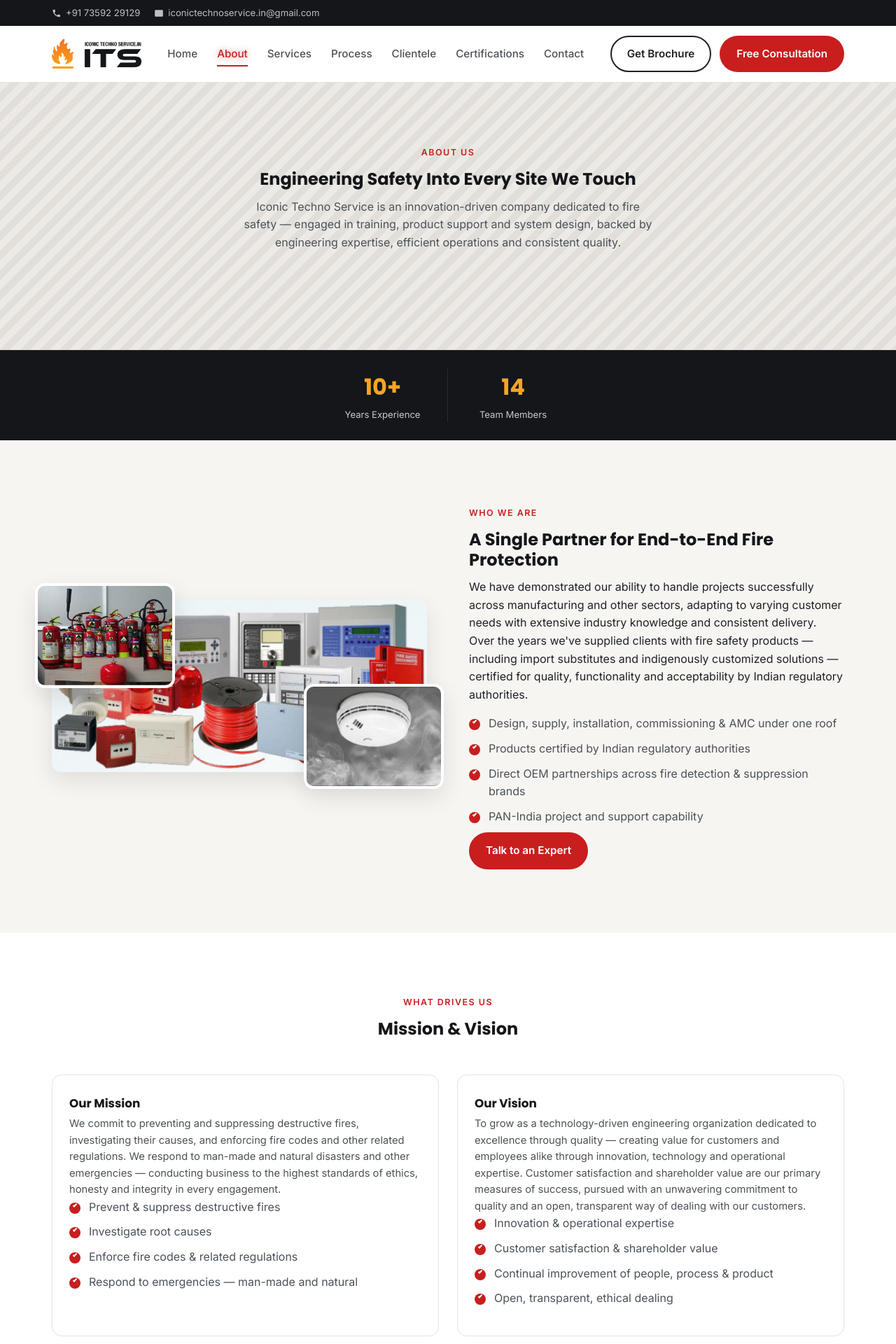
After one commit to shahbazkhan74659-crypto/Fireservice-portfolio, a Django app: page /about/ in a window 1280 px wide. The commit adds this page. Shown: the top 1920 px of the page at 70% size. Run offline with Django 5.2, Linux system fonts and the light colour scheme.

Commit message:
About Page and Favicon
Adds the About page (Who We Are, Mission & Vision, Achievements,
team-photo backdrop) with reusable includes, a fixed always-on-screen
site header that shrinks on scroll, active nav-link highlighting, and
a transparent-background favicon set.

Co-Authored-By: Claude Sonnet 5 <noreply@anthropic.com>
Claude-Session: https://claude.ai/code/session_018XDqwqiizmPueVrUs8uoMt

```diff
--- a/core/urls.py
+++ b/core/urls.py
@@ -1,10 +1,11 @@
 from django.urls import path
 
 from core.api_views import ContactMessageCreateView, SurveyRequestCreateView
-from core.views import ContactPageView, HomeView, SurveyPageView
+from core.views import AboutView, ContactPageView, HomeView, SurveyPageView
 
 urlpatterns = [
     path('', HomeView.as_view(), name='home'),
+    path('about/', AboutView.as_view(), name='about'),
     path('survey/', SurveyPageView.as_view(), name='survey'),
     path('api/survey/', SurveyRequestCreateView.as_view(), name='api-survey'),
     path('contact/', ContactPageView.as_view(), name='contact'),
--- a/core/views.py
+++ b/core/views.py
@@ -5,6 +5,10 @@ from django.views.generic import TemplateView
 
 class HomeView(TemplateView):
     template_name = 'home.html'
+
+
+class AboutView(TemplateView):
+    template_name = 'about.html'
 
 
 @method_decorator(ensure_csrf_cookie, name='dispatch')
--- a/static/css/style.css
+++ b/static/css/style.css
@@ -80,31 +80,44 @@ p{margin:0 0 1em;}
   max-width:85%;
 }
 
+/* ============ Site header (topbar + header, both always on screen) ============ */
+/* position:fixed, not sticky — html/body's overflow-x:hidden (load-bearing, see below)
+   makes browsers compute overflow-y:auto on both, which breaks position:sticky for descendants. */
+.site-header{position:fixed;top:0;left:0;width:100%;z-index:100;}
+
 /* ============ Top bar ============ */
-.topbar{background:var(--ink-900);color:#cfd3d8;font-size:.82rem;}
+.topbar{
+  background:var(--ink-900);color:#cfd3d8;font-size:.82rem;
+  max-height:60px;overflow:hidden;
+  transition:max-height .25s ease, opacity .2s ease;
+}
 .topbar__inner{display:flex;justify-content:space-between;align-items:center;padding:8px 24px;flex-wrap:wrap;gap:6px;}
 .topbar__contact{display:flex;gap:20px;flex-wrap:wrap;}
 .topbar__contact a{display:flex;align-items:center;gap:6px;opacity:.9;}
 .topbar__contact a:hover{opacity:1;color:var(--amber-500);}
 .topbar__contact .icon{width:14px;height:14px;}
+.site-header.is-scrolled .topbar{max-height:0;opacity:0;}
 
 /* ============ Header ============ */
 .header{
-  position:sticky;top:0;z-index:100;
   background:rgba(255,255,255,.92);
   backdrop-filter:blur(8px);
   border-bottom:1px solid var(--line);
 }
-.header__inner{display:flex;align-items:center;justify-content:space-between;padding:14px 24px;gap:20px;}
+.header__inner{display:flex;align-items:center;justify-content:space-between;padding:14px 24px;gap:20px;transition:padding .25s ease;}
+.site-header.is-scrolled .header__inner{padding:8px 24px;}
 .logo{display:flex;align-items:center;gap:10px;}
-.logo__img{height:42px;width:auto;display:block;}
+.logo__img{height:42px;width:auto;display:block;transition:height .25s ease;}
 .logo--footer .logo__img{height:44px;}
+.site-header.is-scrolled .logo__img{height:32px;}
 
 .nav{display:flex;gap:28px;}
 .nav a{font-weight:500;font-size:.95rem;color:var(--ink-600);position:relative;padding:4px 0;}
 .nav a:hover{color:var(--red-600);}
 .nav a::after{content:'';position:absolute;left:0;bottom:-2px;width:0;height:2px;background:var(--red-600);transition:width .2s ease;}
 .nav a:hover::after{width:100%;}
+.nav a.active{color:var(--red-600);text-shadow:0 0 10px rgba(200,30,30,.55);}
+.nav a.active::after{width:100%;}
 
 .header__actions{display:flex;align-items:center;gap:12px;}
 .nav__toggle{display:none;flex-direction:column;gap:5px;background:none;border:none;cursor:pointer;padding:6px;}
@@ -132,6 +145,7 @@ p{margin:0 0 1em;}
 
 .stats{position:relative;z-index:2;background:var(--ink-900);border-top:1px solid rgba(255,255,255,.08);}
 .stats__grid{display:grid;grid-template-columns:repeat(4,1fr);padding:26px 24px;}
+.stats__grid--2{grid-template-columns:repeat(2,1fr);max-width:420px;margin:0 auto;}
 .stat{text-align:center;color:#fff;border-right:1px solid rgba(255,255,255,.1);}
 .stat:last-child{border-right:none;}
 .stat__num,.stat__suffix{font-family:var(--ff-display);font-size:2rem;font-weight:700;color:var(--amber-500);}
@@ -141,15 +155,21 @@ p{margin:0 0 1em;}
 .section{padding:90px 0;}
 .section--tint{background:var(--tint);}
 .section--dark{background:var(--dark);}
+.section--flush-bottom{padding-bottom:0;}
 .text-light{color:#fff;}
 .section__head{max-width:640px;margin:0 auto 50px;text-align:center;}
 .section__head .eyebrow{display:block;}
 .section__sub{color:var(--ink-600);}
 
+/* ============ About intro (team photo backdrop) ============ */
+.about-intro{position:relative;overflow:hidden;}
+.about-intro__bg{position:absolute;inset:0;z-index:0;border:none;border-radius:0;min-height:0;align-items:flex-end;padding-bottom:20px;}
+.about-intro__content{position:relative;z-index:1;margin-bottom:140px;}
+
 /* ============ About ============ */
 .about{display:grid;grid-template-columns:1fr 1fr;gap:60px;align-items:center;}
 .about__media{position:relative;}
-.about__img{aspect-ratio:4/3;}
+.about__img{aspect-ratio:1200/551;width:100%;object-fit:cover;border-radius:var(--radius);display:block;box-shadow:var(--shadow-md);}
 .about__badge{
   position:absolute;bottom:-24px;left:-24px;background:var(--red-600);color:#fff;
   border-radius:var(--radius);padding:18px 22px;box-shadow:var(--shadow-md);
@@ -157,6 +177,12 @@ p{margin:0 0 1em;}
 }
 .about__badge strong{font-family:var(--ff-display);font-size:1.8rem;}
 .about__badge span{font-size:.75rem;opacity:.9;}
+.about__pic{
+  position:absolute;width:200px;aspect-ratio:4/3;object-fit:cover;
+  border-radius:var(--radius);border:4px solid #fff;box-shadow:var(--shadow-md);
+}
+.about__pic--tl{top:-24px;left:-24px;}
+.about__pic--br{bottom:-24px;right:-24px;}
 .check-list li{position:relative;padding-left:28px;margin-bottom:10px;color:var(--ink-600);}
 .check-list li::before{
   content:'';position:absolute;left:0;top:6px;width:16px;height:16px;border-radius:50%;
@@ -169,6 +195,7 @@ p{margin:0 0 1em;}
 /* ============ Services grid ============ */
 .grid{display:grid;gap:26px;}
 .grid--services{grid-template-columns:repeat(4,1fr);}
+.grid--mission{grid-template-columns:repeat(2,1fr);}
 .card{
   background:#fff;border:1px solid var(--line);border-radius:var(--radius);padding:30px 24px;
   transition:transform .2s ease, box-shadow .2s ease, border-color .2s ease;
@@ -295,7 +322,10 @@ p{margin:0 0 1em;}
   .stat{border-right:none;border-bottom:1px solid rgba(255,255,255,.1);padding-bottom:14px;}
 }
 @media (max-width:600px){
-  .grid--services,.grid--why,.cert-grid{grid-template-columns:1fr;}
+  .about__pic{width:150px;}
+  .about__pic--tl{top:-16px;left:-16px;}
+  .about__pic--br{bottom:-16px;right:-16px;}
+  .grid--services,.grid--why,.grid--mission,.cert-grid{grid-template-columns:1fr;}
   .logo-grid{grid-template-columns:repeat(2,1fr);}
   .form-row{grid-template-columns:1fr;}
   .topbar__inner{flex-direction:column;align-items:flex-start;}
--- a/static/js/site.js
+++ b/static/js/site.js
@@ -13,9 +13,20 @@ document.addEventListener('DOMContentLoaded', () => {
     link.addEventListener('click', () => nav.classList.remove('open'));
   });
 
-  // Header shadow on scroll
+  // Shrink site header on scroll
+  // site-header is position:fixed (removed from flow), so body needs matching
+  // padding-top kept in sync with its real height, including the shrink transition.
+  const siteHeader = document.getElementById('siteHeader');
   const header = document.getElementById('header');
+  const syncHeaderOffset = () => {
+    document.body.style.paddingTop = siteHeader.offsetHeight + 'px';
+  };
+  syncHeaderOffset();
+  window.addEventListener('resize', syncHeaderOffset);
+  siteHeader.addEventListener('transitionend', syncHeaderOffset);
+
   window.addEventListener('scroll', () => {
+    siteHeader.classList.toggle('is-scrolled', window.scrollY > 10);
     header.style.boxShadow = window.scrollY > 10 ? '0 4px 16px rgba(0,0,0,.08)' : 'none';
   });
 
--- /dev/null
+++ b/templates/about.html
@@ -0,0 +1,72 @@
+{% extends "base.html" %}
+
+{% block title %}About Us | Iconic Techno Service{% endblock %}
+{% block meta_description %}Iconic Techno Service is a fire &amp; life-safety systems company delivering design, supply, installation and AMC support across manufacturing, commercial and institutional sites.{% endblock %}
+
+{% block content %}
+
+  <!-- ===== Page intro ===== -->
+  <section class="section section--flush-bottom about-intro">
+    <div class="placeholder-img about-intro__bg" data-placeholder="Group photo: full team (14 members)"></div>
+    <div class="container section__head about-intro__content">
+      <p class="eyebrow">About Us</p>
+      <h2>Engineering Safety Into Every Site We Touch</h2>
+      <p class="section__sub">Iconic Techno Service is an innovation-driven company dedicated to fire safety &mdash; engaged in training, product support and system design, backed by engineering expertise, efficient operations and consistent quality.</p>
+    </div>
+
+    <div class="stats">
+      <div class="container stats__grid stats__grid--2">
+        <div class="stat"><span class="stat__num" data-count="10">0</span><span class="stat__suffix">+</span><span class="stat__label">Years Experience</span></div>
+        <div class="stat"><span class="stat__num" data-count="14">0</span><span class="stat__label">Team Members</span></div>
+      </div>
+    </div>
+  </section>
+
+  {% include "includes/who-we-are.html" %}
+
+  {% include "includes/mission-vision.html" %}
+
+  <!-- ===== Achievements ===== -->
+  <section class="section section--dark" id="achievements">
+    <div class="container">
+      <div class="section__head">
+        <p class="eyebrow eyebrow--light">Track Record</p>
+        <h2 class="text-light">Achievements</h2>
+      </div>
+
+      <div class="grid grid--why">
+        <div class="why">
+          <div class="why__icon">01</div>
+          <h3>Direct OEM Partnerships</h3>
+          <p>Authorized ties with global brands including Siemens, Honeywell, Notifier, Xtrailis, Apollo and Kentec &mdash; one stop for design, supply and after-sales support.</p>
+        </div>
+        <div class="why">
+          <div class="why__icon">02</div>
+          <h3>Data Center Expertise</h3>
+          <p>System integration leader for data centers &mdash; over 5,000 sq. ft. of data-center fire protection commissioned in the last 24 months.</p>
+        </div>
+        <div class="why">
+          <div class="why__icon">03</div>
+          <h3>Telecom Sector Supplier</h3>
+          <p>A leading supplier of fire safety equipment to telecom companies, including ongoing after-sales service and maintenance.</p>
+        </div>
+        <div class="why">
+          <div class="why__icon">04</div>
+          <h3>Full Project Lifecycle</h3>
+          <p>Complete service range &mdash; design, estimation, supply, installation, commissioning and project management &mdash; under one contract.</p>
+        </div>
+        <div class="why">
+          <div class="why__icon">05</div>
+          <h3>PAN-India Reach</h3>
+          <p>Project and support capability extending across multiple regions to meet the fire safety needs of clients nationwide.</p>
+        </div>
+        <div class="why">
+          <div class="why__icon">06</div>
+          <h3>Proven Client Base</h3>
+          <p>Trusted by organizations across oil &amp; gas, manufacturing, real estate, BFSI and retail sectors.</p>
+        </div>
+      </div>
+    </div>
+  </section>
+
+{% endblock %}
--- a/templates/base.html
+++ b/templates/base.html
@@ -5,6 +5,11 @@
 <meta name="viewport" content="width=device-width, initial-scale=1.0">
 <title>{% block title %}Iconic Techno Service | Total Fire Protection for Life &amp; Property{% endblock %}</title>
 <meta name="description" content="{% block meta_description %}Iconic Techno Service designs, installs and maintains complete fire safety systems for residential, commercial, industrial and institutional clients.{% endblock %}">
+<link rel="apple-touch-icon" sizes="180x180" href="{% static 'favicon/apple-touch-icon.png' %}">
+<link rel="icon" type="image/png" sizes="32x32" href="{% static 'favicon/favicon-32x32.png' %}">
+<link rel="icon" type="image/png" sizes="16x16" href="{% static 'favicon/favicon-16x16.png' %}">
+<link rel="icon" href="{% static 'favicon/favicon.ico' %}">
+<link rel="manifest" href="{% static 'favicon/site.webmanifest' %}">
 <link rel="preconnect" href="https://fonts.googleapis.com">
 <link href="https://fonts.googleapis.com/css2?family=Poppins:wght@400;500;600;700;800&family=Inter:wght@400;500;600&display=swap" rel="stylesheet">
 <link rel="stylesheet" href="{% static 'css/style.css' %}">
@@ -12,6 +17,7 @@
 </head>
 <body>
 
+<div class="site-header" id="siteHeader">
 <!-- ===== Top bar ===== -->
 <div class="topbar">
   <div class="container topbar__inner">
@@ -30,13 +36,13 @@
     </a>
 
     <nav class="nav" id="nav">
-      <a href="/">Home</a>
-      <a href="/about/">About</a>
-      <a href="/services/">Services</a>
-      <a href="/process/">Process</a>
-      <a href="/clientele/">Clientele</a>
-      <a href="/certifications/">Certifications</a>
-      <a href="/contact/">Contact</a>
+      <a href="/" class="{% if request.path == '/' %}active{% endif %}">Home</a>
+      <a href="/about/" class="{% if request.path == '/about/' %}active{% endif %}">About</a>
+      <a href="/services/" class="{% if request.path == '/services/' %}active{% endif %}">Services</a>
+      <a href="/process/" class="{% if request.path == '/process/' %}active{% endif %}">Process</a>
+      <a href="/clientele/" class="{% if request.path == '/clientele/' %}active{% endif %}">Clientele</a>
+      <a href="/certifications/" class="{% if request.path == '/certifications/' %}active{% endif %}">Certifications</a>
+      <a href="/contact/" class="{% if request.path == '/contact/' %}active{% endif %}">Contact</a>
     </nav>
 
     <div class="header__actions">
@@ -48,6 +54,7 @@
     </div>
   </div>
 </header>
+</div>
 
 <main>
 {% block content %}{% endblock %}
--- a/templates/home.html
+++ b/templates/home.html
@@ -25,6 +25,8 @@
       </div>
     </div>
   </section>
+
+  {% include "includes/who-we-are.html" with cta_text="See More About Us" cta_url="/about/" %}
 
   <!-- ===== Why Choose Us ===== -->
   <section class="section section--dark" id="why">
--- /dev/null
+++ b/templates/includes/mission-vision.html
@@ -0,0 +1,32 @@
+<!-- ===== Mission & Vision ===== -->
+<section class="section">
+  <div class="container">
+    <div class="section__head">
+      <p class="eyebrow">What Drives Us</p>
+      <h2>Mission &amp; Vision</h2>
+    </div>
+
+    <div class="grid grid--mission">
+      <article class="card">
+        <h3>Our Mission</h3>
+        <p>We commit to preventing and suppressing destructive fires, investigating their causes, and enforcing fire codes and other related regulations. We respond to man-made and natural disasters and other emergencies &mdash; conducting business to the highest standards of ethics, honesty and integrity in every engagement.</p>
+        <ul class="check-list">
+          <li>Prevent &amp; suppress destructive fires</li>
+          <li>Investigate root causes</li>
+          <li>Enforce fire codes &amp; related regulations</li>
+          <li>Respond to emergencies &mdash; man-made and natural</li>
+        </ul>
+      </article>
+      <article class="card">
+        <h3>Our Vision</h3>
+        <p>To grow as a technology-driven engineering organization dedicated to excellence through quality &mdash; creating value for customers and employees alike through innovation, technology and operational expertise. Customer satisfaction and shareholder value are our primary measures of success, pursued with an unwavering commitment to quality and an open, transparent way of dealing with our customers.</p>
+        <ul class="check-list">
+          <li>Innovation &amp; operational expertise</li>
+          <li>Customer satisfaction &amp; shareholder value</li>
+          <li>Continual improvement of people, process &amp; product</li>
+          <li>Open, transparent, ethical dealing</li>
+        </ul>
+      </article>
+    </div>
+  </div>
+</section>
--- /dev/null
+++ b/templates/includes/who-we-are.html
@@ -0,0 +1,23 @@
+{% load static %}
+<!-- ===== Who We Are ===== -->
+<section class="section section--tint">
+  <div class="container about">
+    <div class="about__media">
+      <img class="about__img" src="{% static 'image/about-fire-alarm-system.jpg' %}" alt="Fire alarm control panels and system accessories">
+      <img class="about__pic about__pic--tl" src="{% static 'image/about-fire-extinguishers.jpg' %}" alt="Range of fire extinguishers">
+      <img class="about__pic about__pic--br" src="{% static 'image/about-smoke-alarm.jpg' %}" alt="Ceiling-mounted smoke alarm">
+    </div>
+    <div class="about__text">
+      <p class="eyebrow">Who We Are</p>
+      <h2>A Single Partner for End-to-End Fire Protection</h2>
+      <p>We have demonstrated our ability to handle projects successfully across manufacturing and other sectors, adapting to varying customer needs with extensive industry knowledge and consistent delivery. Over the years we've supplied clients with fire safety products &mdash; including import substitutes and indigenously customized solutions &mdash; certified for quality, functionality and acceptability by Indian regulatory authorities.</p>
+      <ul class="check-list">
+        <li>Design, supply, installation, commissioning &amp; AMC under one roof</li>
+        <li>Products certified by Indian regulatory authorities</li>
+        <li>Direct OEM partnerships across fire detection &amp; suppression brands</li>
+        <li>PAN-India project and support capability</li>
+      </ul>
+      <a href="{{ cta_url|default:'/contact/' }}" class="btn btn--primary">{{ cta_text|default:"Talk to an Expert" }}</a>
+    </div>
+  </div>
+</section>
```
Also changed, not shown: static/favicon/android-chrome-192x192.png (added), static/favicon/android-chrome-512x512.png (added), static/favicon/apple-touch-icon.png (added), static/favicon/favicon-16x16.png (added), static/favicon/favicon-32x32.png (added), static/favicon/favicon.ico (added), static/favicon/site.webmanifest (added), static/image/about-fire-alarm-system.jpg (added), static/image/about-fire-extinguishers.jpg (added), static/image/about-smoke-alarm.jpg (added).
